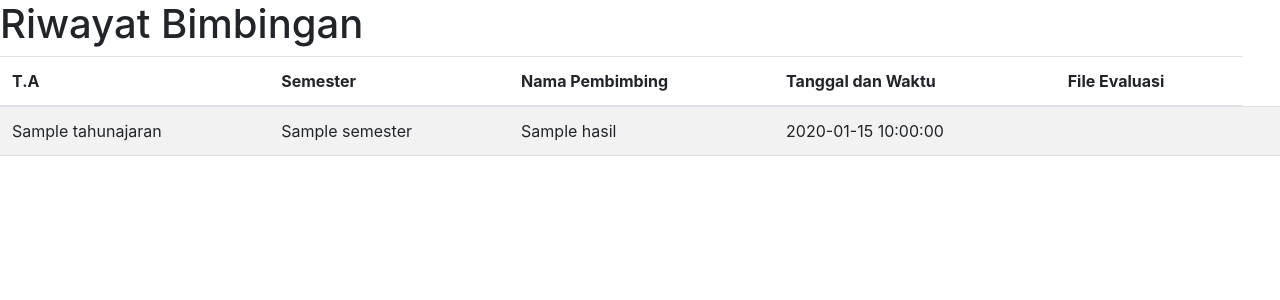
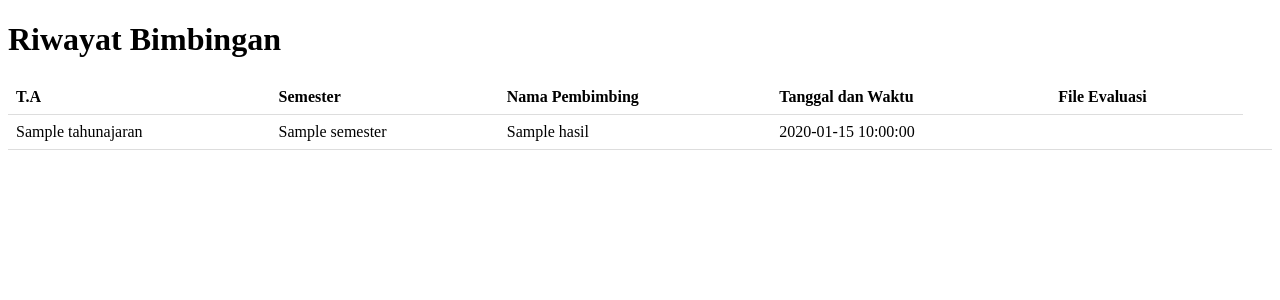
Before and after one commit to MrZwen/BimbinganAkademik, a CodeIgniter app: the page made by application/views/Mahasiswa/riwayatMahasiswa.php in a window 1280 px wide. Shown: the top 300 px of the page. Run offline with CodeIgniter, Linux system fonts and the light colour scheme; the template is opened without the code that fills it: most values are stand-ins (such as "Sample title", 1, 10 or a date in 2020).

Commit message:
menyeragamkan font riwayat

```diff
--- a/application/views/Mahasiswa/riwayatMahasiswa.php
+++ b/application/views/Mahasiswa/riwayatMahasiswa.php
@@ -3,10 +3,7 @@
 
 <head>
     <title>Riwayat Bimbingan Mahasiswa</title>
-    <link rel="stylesheet" href="https://stackpath.bootstrapcdn.com/bootstrap/4.5.2/css/bootstrap.min.css">
-    <script src="https://code.jquery.com/jquery-3.5.1.min.js"></script>
-    <script src="https://stackpath.bootstrapcdn.com/bootstrap/4.5.2/js/bootstrap.min.js"></script>
-    <style>
+       <style>
         table {
             width: 100%;
             border-collapse: collapse;
@@ -22,7 +19,15 @@
 </head>
 
 <body>
-    <h1>Riwayat Bimbingan</h1>
+    <div class="content-header">
+        <div class="container-fluid">
+            <div class="row mb-2 border-bottom">
+                <div class="col-sm-6">
+                    <h1>Riwayat Bimbingan</h1>
+                </div>
+            </div>
+        </div>
+    </div>
 
     <table class="table table-striped">
         <thead>
@@ -36,9 +41,7 @@
         </thead>
         <tbody>
             <?php
-            if (empty($hasil)) {
-                echo "Data Kosong";
-            } else {
+            if ($hasil) {
                 foreach ($hasil as $data) :
             ?>
                     <tr>
@@ -50,11 +53,16 @@
                         <td></td>
                     </tr>
         </tbody>
+    </table>
 <?php
                 endforeach;
+            } else {
+                echo "Data Kosong";
+?>
+<?php
             }
 ?>
-    </table>
+
 
 </body>
 
```
